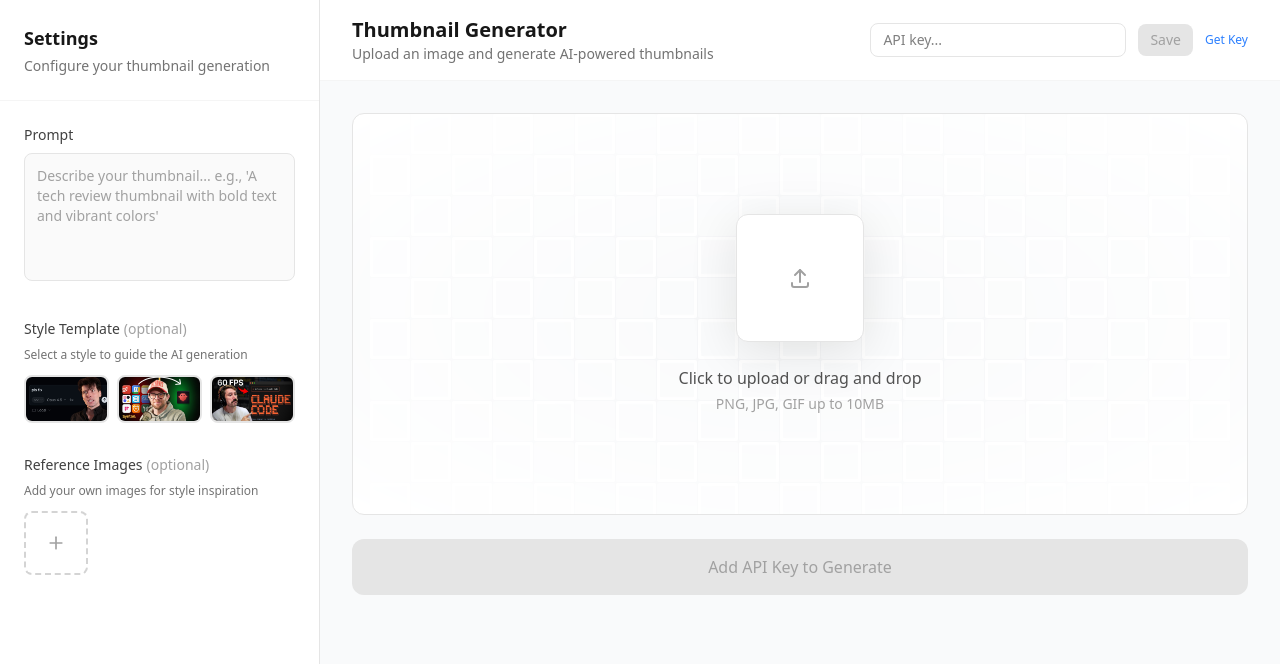
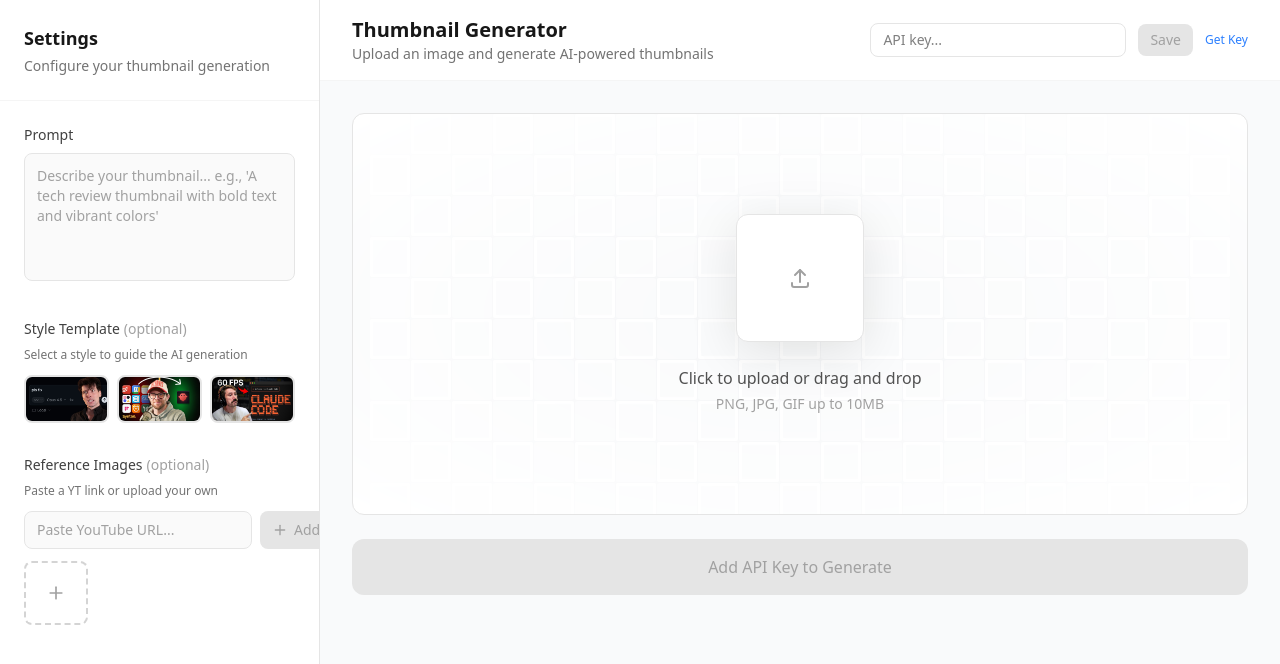
Before and after one commit to manuarora700/youtube-thumbnail-generator, a React (Vite) app: page / in a window 1280 px wide. Shown: the top 664 px of the page. Built offline with nearby package versions, Linux system fonts and the light colour scheme; a web font is replaced by a local one.

Commit message:
add: YT input to add thumbnail

```diff
--- a/src/components/Sidebar.tsx
+++ b/src/components/Sidebar.tsx
@@ -1,7 +1,7 @@
 import { useRef, useState, useEffect } from "react";
 import { motion, AnimatePresence } from "motion/react";
-import { IconPlus, IconX, IconCheck } from "@tabler/icons-react";
-import { cn } from "../lib/utils";
+import { IconPlus, IconX, IconCheck, IconLoader2 } from "@tabler/icons-react";
+import { cn, extractYouTubeVideoId, fetchYouTubeThumbnail } from "../lib/utils";
 
 interface SidebarProps {
   prompt: string;
@@ -32,6 +32,9 @@ export function Sidebar({
 }: SidebarProps) {
   const referenceInputRef = useRef<HTMLInputElement>(null);
   const [imageErrors, setImageErrors] = useState<Record<string, boolean>>({});
+  const [youtubeUrl, setYoutubeUrl] = useState("");
+  const [isLoadingThumbnail, setIsLoadingThumbnail] = useState(false);
+  const [youtubeError, setYoutubeError] = useState<string | null>(null);
 
   // Close sidebar on escape key
   useEffect(() => {
@@ -68,6 +71,38 @@ export function Sidebar({
     setImageErrors((prev) => ({ ...prev, [id]: true }));
   };
 
+  const handleAddYouTubeThumbnail = async () => {
+    if (!youtubeUrl.trim()) {
+      setYoutubeError("Please enter a YouTube URL");
+      return;
+    }
+
+    setYoutubeError(null);
+    setIsLoadingThumbnail(true);
+
+    try {
+      const videoId = extractYouTubeVideoId(youtubeUrl.trim());
+      if (!videoId) {
+        setYoutubeError("Invalid YouTube URL format");
+        setIsLoadingThumbnail(false);
+        return;
+      }
+
+      const thumbnailFile = await fetchYouTubeThumbnail(videoId);
+      onReferenceImagesChange([...referenceImages, thumbnailFile]);
+      setYoutubeUrl(""); // Clear input on success
+    } catch (error) {
+      console.error("Error fetching YouTube thumbnail:", error);
+      setYoutubeError(
+        error instanceof Error
+          ? error.message
+          : "Failed to fetch thumbnail. Please try again.",
+      );
+    } finally {
+      setIsLoadingThumbnail(false);
+    }
+  };
+
   return (
     <>
       {/* Mobile Overlay */}
@@ -93,7 +128,7 @@ export function Sidebar({
         className={cn(
           "w-80 bg-white border-r border-neutral-200 h-full flex flex-col",
           "fixed lg:relative inset-y-0 left-0 z-50",
-          "lg:translate-x-full"
+          "lg:translate-x-full",
         )}
       >
         {/* Header */}
@@ -132,7 +167,9 @@ export function Sidebar({
           <div>
             <label className="block text-sm font-medium text-neutral-700 mb-2">
               Style Template
-              <span className="text-neutral-400 font-normal ml-1">(optional)</span>
+              <span className="text-neutral-400 font-normal ml-1">
+                (optional)
+              </span>
             </label>
             <p className="text-xs text-neutral-500 mb-3">
               Select a style to guide the AI generation
@@ -143,14 +180,14 @@ export function Sidebar({
                   key={template.id}
                   onClick={() =>
                     onTemplateSelect(
-                    selectedTemplate === template.id ? null : template.id
+                      selectedTemplate === template.id ? null : template.id,
                     )
                   }
                   className={cn(
                     "relative aspect-video rounded-lg overflow-hidden border-2 transition-all",
                     selectedTemplate === template.id
                       ? "border-neutral-900 ring-2 ring-neutral-900/20"
-                    : "border-neutral-200 hover:border-neutral-300"
+                      : "border-neutral-200 hover:border-neutral-300",
                   )}
                 >
                   {!imageErrors[template.id] ? (
@@ -195,11 +232,56 @@ export function Sidebar({
           <div>
             <label className="block text-sm font-medium text-neutral-700 mb-2">
               Reference Images
-              <span className="text-neutral-400 font-normal ml-1">(optional)</span>
+              <span className="text-neutral-400 font-normal ml-1">
+                (optional)
+              </span>
             </label>
             <p className="text-xs text-neutral-500 mb-3">
-              Add your own images for style inspiration
+              Paste a YT link or upload your own
             </p>
+
+            {/* YouTube URL Input */}
+            <div className="mb-3">
+              <div className="flex gap-2">
+                <input
+                  type="text"
+                  value={youtubeUrl}
+                  onChange={(e) => {
+                    setYoutubeUrl(e.target.value);
+                    setYoutubeError(null);
+                  }}
+                  onKeyDown={(e) => {
+                    if (e.key === "Enter" && !isLoadingThumbnail) {
+                      handleAddYouTubeThumbnail();
+                    }
+                  }}
+                  placeholder="Paste YouTube URL..."
+                  className="flex-1 px-3 py-2 text-sm text-neutral-700 bg-neutral-50 border border-neutral-200 rounded-lg focus:outline-none focus:ring-2 focus:ring-neutral-300 focus:border-transparent placeholder:text-neutral-400"
+                  disabled={isLoadingThumbnail}
+                />
+                <button
+                  onClick={handleAddYouTubeThumbnail}
+                  disabled={isLoadingThumbnail || !youtubeUrl.trim()}
+                  className={cn(
+                    "px-3 py-2 text-sm font-medium rounded-lg transition-colors flex items-center gap-1.5 shrink-0",
+                    isLoadingThumbnail || !youtubeUrl.trim()
+                      ? "bg-neutral-200 text-neutral-400 cursor-not-allowed"
+                      : "bg-neutral-900 text-white hover:bg-neutral-800",
+                  )}
+                  title="Add YouTube thumbnail"
+                >
+                  {isLoadingThumbnail ? (
+                    <IconLoader2 className="h-4 w-4 animate-spin" />
+                  ) : (
+                    <IconPlus className="h-4 w-4" />
+                  )}
+                  <span className="hidden sm:inline">Add</span>
+                </button>
+              </div>
+              {youtubeError && (
+                <p className="text-xs text-red-500 mt-1.5">{youtubeError}</p>
+              )}
+            </div>
 
             <input
               ref={referenceInputRef}
--- a/src/lib/utils.ts
+++ b/src/lib/utils.ts
@@ -4,3 +4,82 @@ import { twMerge } from "tailwind-merge";
 export function cn(...inputs: ClassValue[]) {
   return twMerge(clsx(inputs));
 }
+
+/**
+ * Extracts YouTube video ID from various YouTube URL formats
+ * Supports:
+ * - https://www.youtube.com/watch?v=VIDEO_ID
+ * - https://youtube.com/watch?v=VIDEO_ID
+ * - https://youtu.be/VIDEO_ID
+ * - https://www.youtu.be/VIDEO_ID
+ * - https://youtube.com/embed/VIDEO_ID
+ * - https://www.youtube.com/embed/VIDEO_ID
+ */
+export function extractYouTubeVideoId(url: string): string | null {
+  // Pattern 1: youtube.com/watch?v=VIDEO_ID or youtube.com/embed/VIDEO_ID
+  let match = url.match(
+    /(?:youtube\.com\/watch\?v=|youtube\.com\/embed\/)([a-zA-Z0-9_-]{11})/
+  );
+  if (match && match[1]) {
+    return match[1];
+  }
+
+  // Pattern 2: youtu.be/VIDEO_ID
+  match = url.match(/youtu\.be\/([a-zA-Z0-9_-]{11})/);
+  if (match && match[1]) {
+    return match[1];
+  }
+
+  // Pattern 3: Direct video ID (11 characters)
+  match = url.match(/^([a-zA-Z0-9_-]{11})$/);
+  if (match && match[1]) {
+    return match[1];
+  }
+
+  return null;
+}
+
+/**
+ * Fetches YouTube thumbnail image and converts it to a File object
+ * @param videoId YouTube video ID
+ * @returns Promise<File> The thumbnail image as a File object
+ */
+export async function fetchYouTubeThumbnail(videoId: string): Promise<File> {
+  // Try maxresdefault first (best quality), fallback to hqdefault
+  const thumbnailUrls = [
+    `https://img.youtube.com/vi/${videoId}/maxresdefault.jpg`,
+    `https://img.youtube.com/vi/${videoId}/hqdefault.jpg`,
+  ];
+
+  let thumbnailUrl: string | null = null;
+  let response: Response | null = null;
+
+  // Try each URL until one works
+  for (const url of thumbnailUrls) {
+    try {
+      response = await fetch(url, { method: "HEAD" });
+      if (response.ok) {
+        thumbnailUrl = url;
+        break;
+      }
+    } catch (error) {
+      console.warn(`Failed to fetch thumbnail from ${url}:`, error);
+      continue;
+    }
+  }
+
+  if (!thumbnailUrl || !response) {
+    throw new Error("Failed to fetch YouTube thumbnail");
+  }
+
+  // Fetch the actual image
+  const imageResponse = await fetch(thumbnailUrl);
+  if (!imageResponse.ok) {
+    throw new Error("Failed to fetch YouTube thumbnail image");
+  }
+
+  const blob = await imageResponse.blob();
+  const fileName = `youtube-thumbnail-${videoId}.jpg`;
+
+  return new File([blob], fileName, { type: blob.type || "image/jpeg" });
+}
```
Lines whose indentation alone changed are shown as unchanged.
